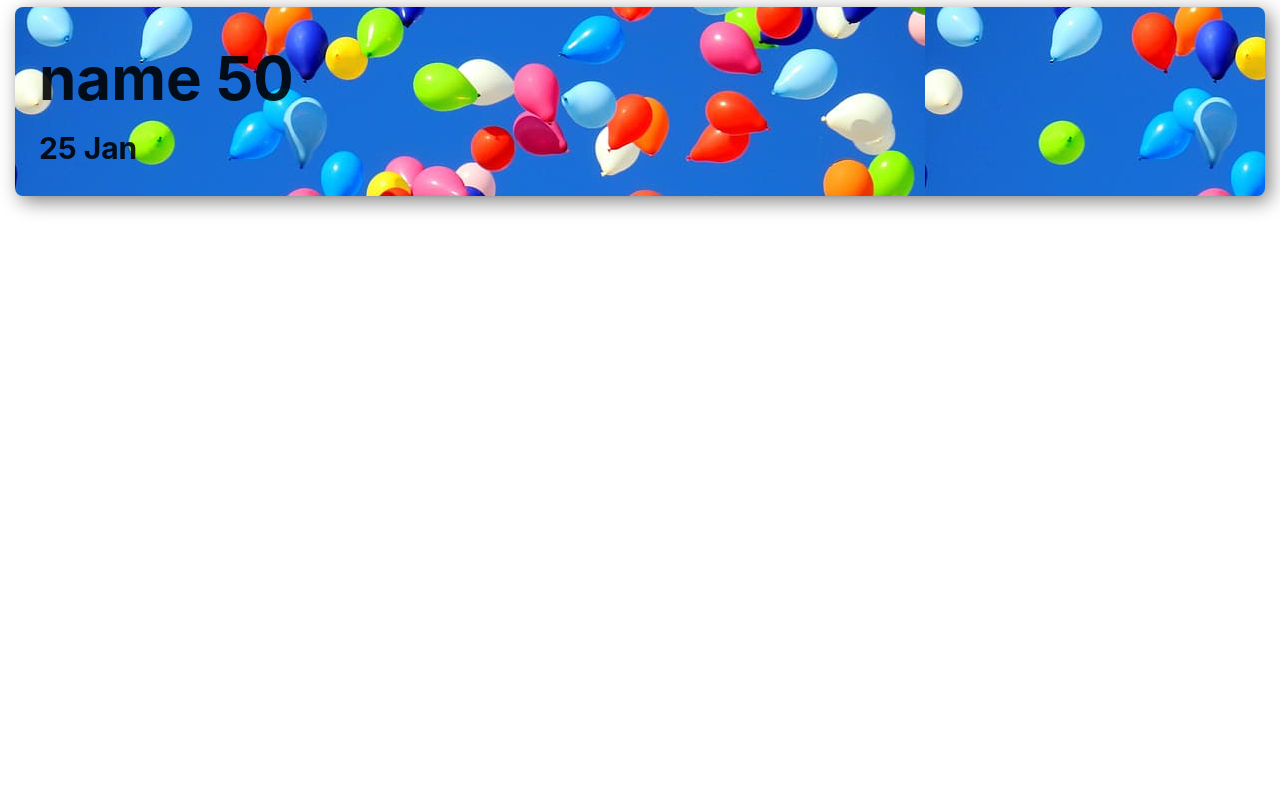
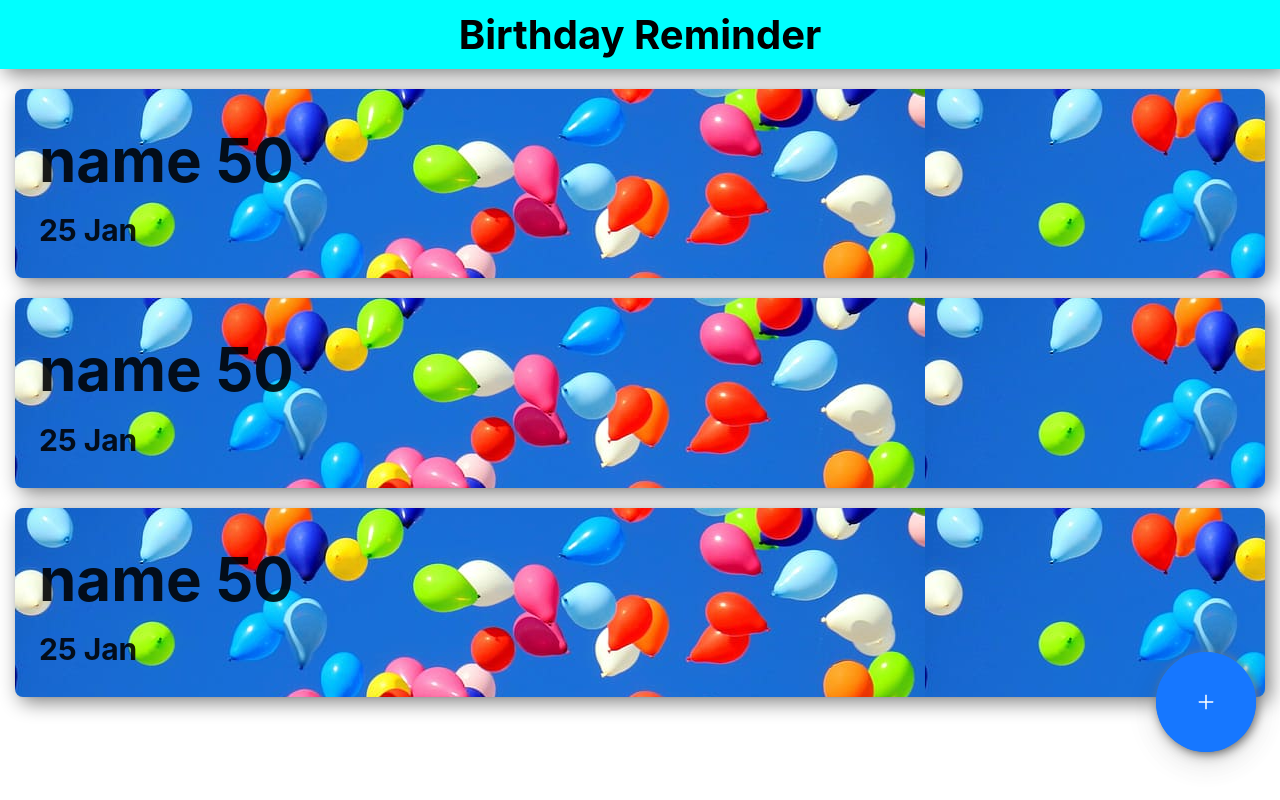
Before and after one commit to OneTrillion/birthday-reminder, a React (Create React App) app: page / in a window 1280 px wide. Built offline with nearby package versions, Linux system fonts and the light colour scheme.

Commit message:
add create new birthday

```diff
--- a/package.json
+++ b/package.json
@@ -3,6 +3,7 @@
   "version": "0.1.0",
   "private": true,
   "dependencies": {
+    "@ant-design/icons": "^5.0.1",
     "@testing-library/jest-dom": "^5.16.5",
     "@testing-library/react": "^13.4.0",
     "@testing-library/user-event": "^13.5.0",
--- a/src/App.js
+++ b/src/App.js
@@ -1,17 +1,49 @@
 import BirthdayCard from "./components/BirthdayCard.js";
-import balloons from './assets/balloons.jpg'
+import FormModal from "./components/FormModal.js";
+import balloons from "./assets/balloons.jpg";
 
-function App() {
+const App = () => {
     return (
         <div className="App">
+            <div
+                style={{
+                    backgroundColor: "cyan",
+                    padding: "10px 0px 10px 0px",
+                    marginBottom: "20px",
+                    filter: "drop-shadow(5px 5px 10px gray)",
+                }}
+            >
+                <h1
+                    style={{
+                        textAlign: "center",
+                        fontSize: "40px",
+                        margin: "0",
+                    }}
+                >
+                    Birthday Reminder
+                </h1>
+            </div>
             <BirthdayCard
                 name={"name"}
                 age={"50"}
                 date={"25 Jan"}
                 picture={balloons}
             />
+            <BirthdayCard
+                name={"name"}
+                age={"50"}
+                date={"25 Jan"}
+                picture={balloons}
+            />
+            <BirthdayCard
+                name={"name"}
+                age={"50"}
+                date={"25 Jan"}
+                picture={balloons}
+            />
+            <FormModal />
         </div>
     );
-}
+};
 
 export default App;
--- a/src/components/BirthdayCard.js
+++ b/src/components/BirthdayCard.js
@@ -1,27 +1,37 @@
 import { Card } from "antd";
 
-function BirthdayCard({ name, age, date, picture }) {
+const BirthdayCard = ({ name, age, date, picture }) => {
     return (
-        <div style={{ padding: "7px 15px 7px 15px" }}>
+        <div
+            style={{
+                margin: "20px 15px 20px 15px",
+            }}
+        >
             <Card
                 bordered={false}
                 style={{
                     backgroundColor: "lightgray",
                     backgroundImage: `url(${picture})`,
-                    filter: "drop-shadow(5px 5px 10px gray)"
+                    filter: "drop-shadow(5px 5px 10px gray)",
                 }}
             >
                 <div style={{}}>
-                    <h1 style={{
-                        fontSize: "60px",
-                        margin: "0"
-                    }}>
+                    <h1
+                        style={{
+                            fontSize: "60px",
+                            margin: "0",
+                        }}
+                    >
                         {name} {age}
                     </h1>
-                    <h2 style={{
-                        fontSize: "30px",
-                        margin: "0"
-                    }}>{date}</h2>
+                    <h2
+                        style={{
+                            fontSize: "30px",
+                            margin: "0",
+                        }}
+                    >
+                        {date}
+                    </h2>
                 </div>
             </Card>
         </div>
--- /dev/null
+++ b/src/components/FormModal.css
@@ -0,0 +1,3 @@
+.ant-picker-calendar-mode-switch{
+    display: none;
+}
--- /dev/null
+++ b/src/components/FormModal.js
@@ -0,0 +1,152 @@
+import {
+    Button,
+    Modal,
+    Form,
+    Input,
+    Calendar,
+    Upload,
+    theme,
+} from "antd";
+import { useState } from "react";
+import { FloatButton } from "antd";
+import { PlusOutlined } from "@ant-design/icons";
+import "./FormModal.css"
+
+const onPanelChange = (value, mode) => {
+    console.log(value.format("YYYY-MM-DD"), mode);
+};
+
+const FormModal = () => {
+    const [open, setOpen] = useState(false);
+    const [confirmLoading, setConfirmLoading] = useState(false);
+    const showModal = () => {
+        setOpen(true);
+    };
+    const handleOk = () => {
+        setConfirmLoading(true);
+        setTimeout(() => {
+            setOpen(false);
+            setConfirmLoading(false);
+        }, 2000);
+    };
+    const handleCancel = () => {
+        console.log("Clicked cancel button");
+        setOpen(false);
+    };
+    const onFinish = (values) => {
+        console.log("Success:", values);
+    };
+    const onFinishFailed = (errorInfo) => {
+        console.log("Failed:", errorInfo);
+    };
+    const normFile = (e) => {
+        if (Array.isArray(e)) {
+            return e;
+        }
+        return e?.fileList;
+    };
+    const { token } = theme.useToken();
+    const wrapperStyle = {
+        width: 300,
+        border: `1px solid ${token.colorBorderSecondary}`,
+        borderRadius: token.borderRadiusLG,
+    };
+    return (
+        <>
+            <FloatButton
+                icon={<PlusOutlined />}
+                type="primary"
+                style={{
+                    right: 24,
+                    width: "100px",
+                    height: "100px",
+                    filter: "drop-shadow(2px 2px 5px gray)",
+                }}
+                onClick={showModal}
+            />
+
+            <Modal
+                title="Add new birthday"
+                open={open}
+                onOk={handleOk}
+                onCancel={handleCancel}
+                closable={false}
+        centered={true}
+                footer={[
+                    <Button key="back" onClick={handleCancel}>
+                        Cancel
+                    </Button>,
+                    <Button
+                        key="submit"
+                        type="primary"
+                        loading={confirmLoading}
+                        onClick={handleOk}
+                    >
+                        Add
+                    </Button>,
+                ]}
+            >
+                <Form
+                    name="basic"
+                    labelCol={{
+                        span: 8,
+                    }}
+                    wrapperCol={{
+                        span: 16,
+                    }}
+                    style={{
+                        maxWidth: 600,
+                    }}
+                    initialValues={{
+                        remember: true,
+                    }}
+                    onFinish={onFinish}
+                    onFinishFailed={onFinishFailed}
+                    autoComplete="off"
+                >
+                    <Form.Item
+                        label="Name"
+                    >
+                        <Input />
+                    </Form.Item>
+
+                    <Form.Item label="Select date">
+                        <div className="datePicker">
+                            <Calendar
+                                fullscreen={false}
+                                mode={"month"}
+                                onPanelChange={onPanelChange}
+                            />
+                        </div>
+                    </Form.Item>
+                    <Form.Item
+                        label="Upload image"
+                        valuePropName="fileList"
+                        getValueFromEvent={normFile}
+                    >
+                        <Upload action="/upload.do" listType="picture-card">
+                            <div>
+                                <PlusOutlined />
+                                <div
+                                    style={{
+                                        marginTop: 8,
+                                    }}
+                                >
+                                    Upload
+                                </div>
+                            </div>
+                        </Upload>
+                    </Form.Item>
+
+                    <Form.Item
+                        wrapperCol={{
+                            offset: 8,
+                            span: 16,
+                        }}
+                    ></Form.Item>
+                </Form>
+            </Modal>
+        </>
+    );
+};
+export default FormModal;
```
Also changed, not shown: 1 other file (tests, documents, lock files or other folders).
